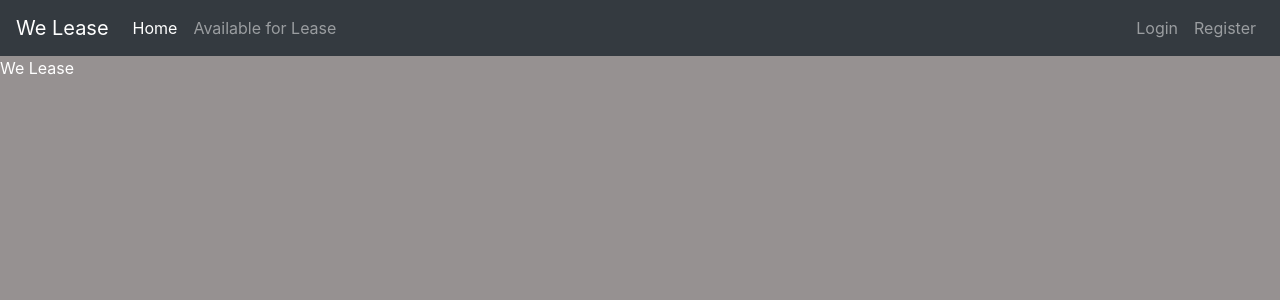
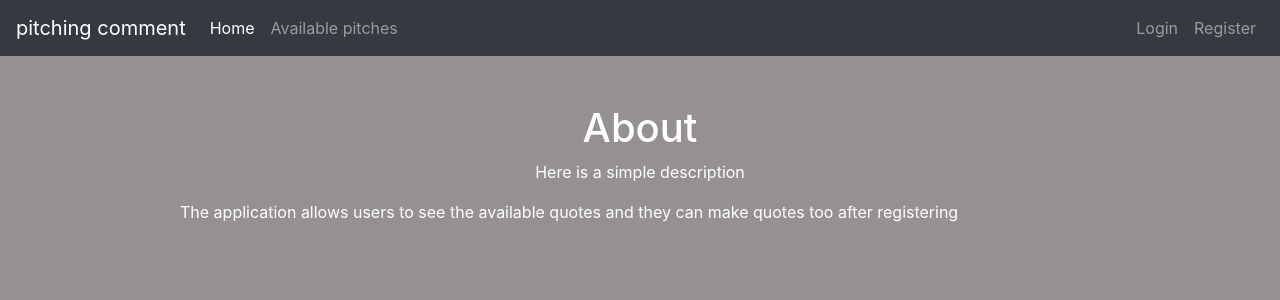
Before and after one commit to denis-ligare254/market-share-flask, a Flask app: page / in a window 1280 px wide. Shown: the top 300 px of the page. Run offline with Flask 2, Linux system fonts and the light colour scheme; some libraries are stand-ins or nearby versions.

Commit message:
modification added

```diff
--- a/market/templates/base.html
+++ b/market/templates/base.html
@@ -14,7 +14,7 @@
    </head>
    <body>
     <nav class="navbar navbar-expand-md navbar-dark bg-dark">
-      <a class="navbar-brand" href="#">We Lease</a>
+      <a class="navbar-brand" href="#">pitching comment</a>
       <button class="navbar-toggler" type="button" data-toggle="collapse" data-target="#navbarNav">
         <span class="navbar-toggler-icon"></span>
       </button>
@@ -24,7 +24,7 @@
                 <a class="nav-link" href="{{ url_for('home_page') }}">Home <span class="sr-only">(current)</span></a>
             </li>
             <li class="nav-item">
-                <a class="nav-link" href="{{ url_for('market_page') }}">Available for Lease</a>
+                <a class="nav-link" href="{{ url_for('market_page') }}">Available pitches</a>
             </li>
         </ul>
         <ul class="navbar-nav">
--- a/market/templates/home.html
+++ b/market/templates/home.html
@@ -5,5 +5,14 @@
 {% endblock %}
 
 {% block content %}
-    We Lease
+<div class="container pt-5 pb-5" >
+    <div class="row justify-content-center" >
+        <div class="col-sm-10">
+            <h1 class="text-center">About </h1>
+            <p class="text-center">Here is a simple description</p>
+            <p class="text-justify">The application allows users to see the available quotes and they can make quotes too after registering</p>
+        </div>
+    </div>
+</div>
+
 {% endblock %}
```
